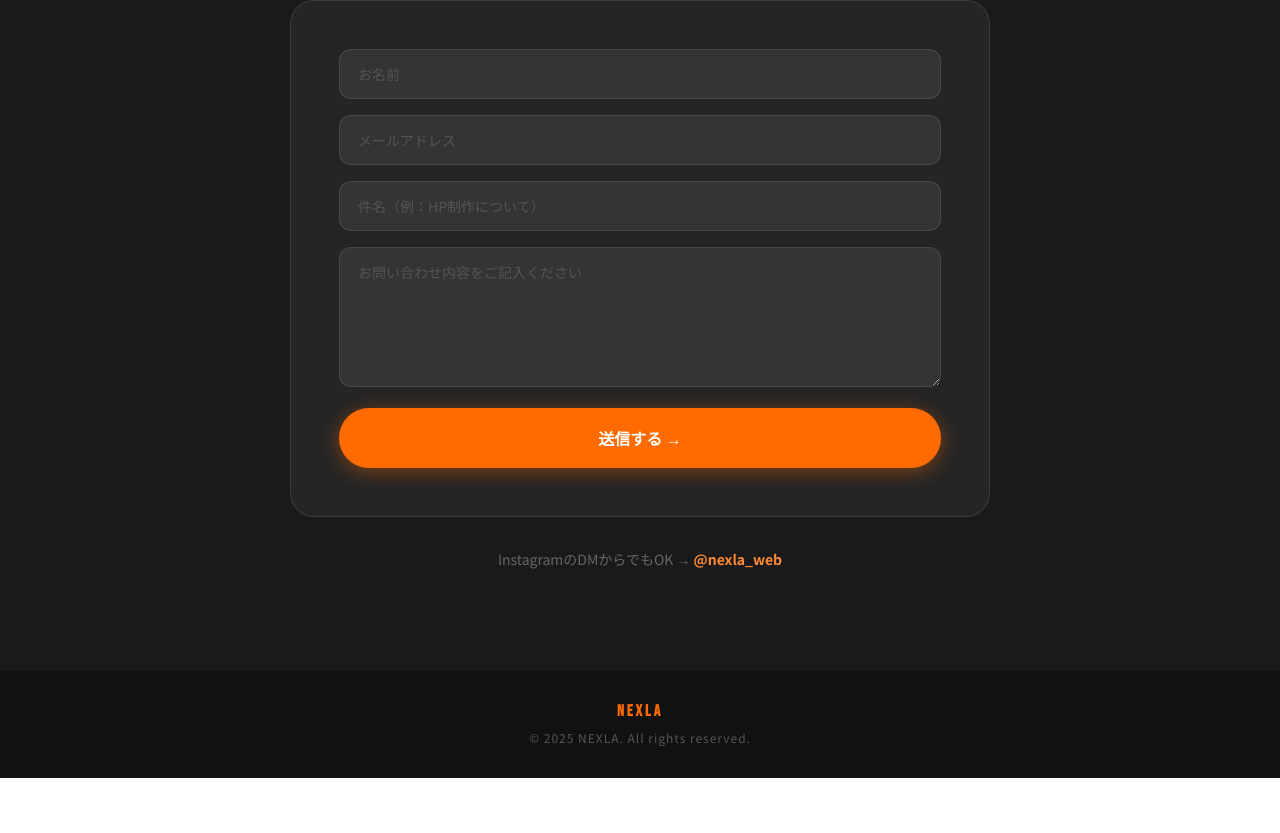
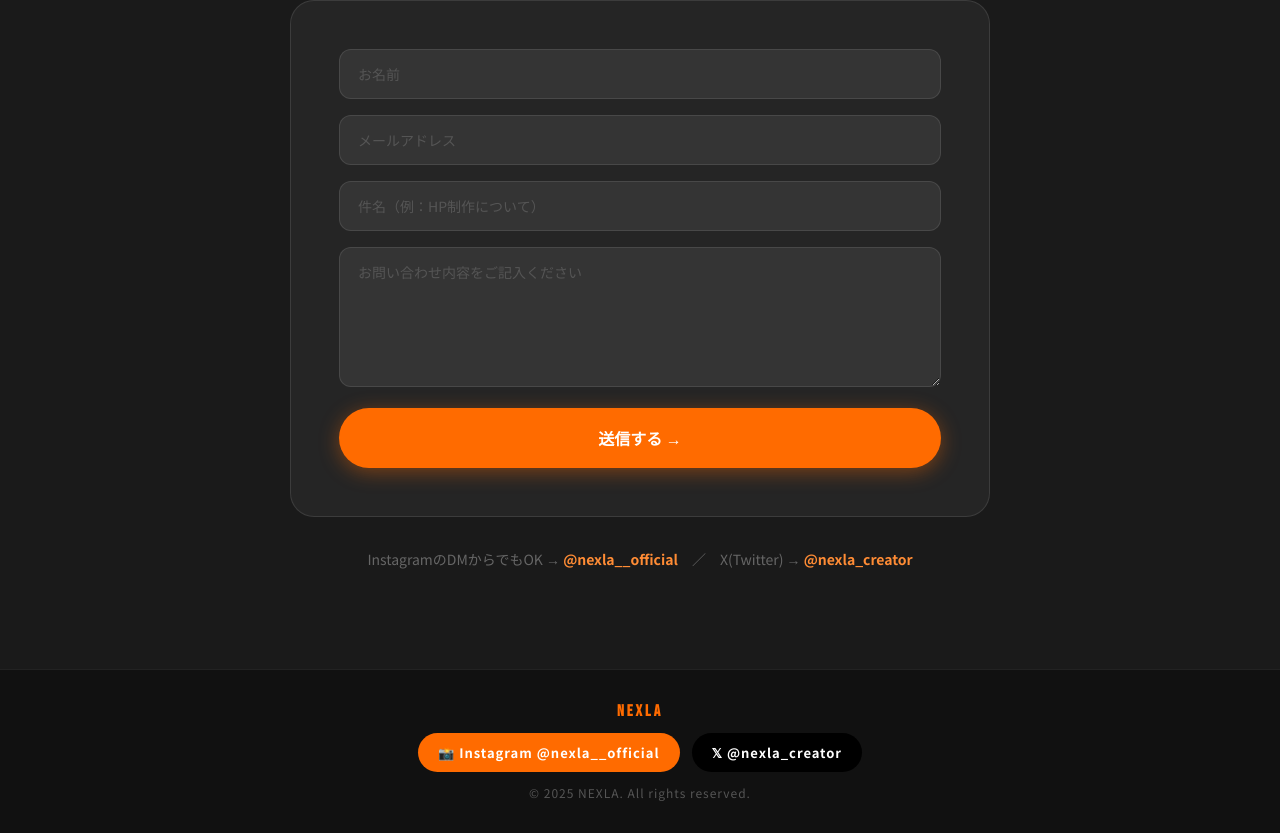
Before and after one commit to yamashina-sfg/next, a plain HTML site: page index.html in a window 1280 px wide. Shown: the part 6546-7379 px from the top of the page. Before the commit the page ends 7324 px from the top, so only its background shows below. Drawn offline with Linux system fonts and the light colour scheme.

Commit message:
Add files via upload

```diff
--- a/index.html
+++ b/index.html
@@ -842,7 +842,7 @@
       <button type="button">送信する →</button>
     </div>
     <p class="contact-dm">
-      InstagramのDMからでもOK → <a href="#">@nexla_web</a>
+      InstagramのDMからでもOK → <a href="https://www.instagram.com/nexla__official" target="_blank">@nexla__official</a>　／　X(Twitter) → <a href="https://x.com/nexla_creator" target="_blank">@nexla_creator</a>
     </p>
   </div>
 </section>
@@ -850,7 +850,17 @@
 <!-- FOOTER -->
 <footer>
   <p><strong>NEXLA</strong></p>
-  <p style="margin-top:8px;">© 2025 NEXLA. All rights reserved.</p>
+  <p style="margin-top:12px;display:flex;justify-content:center;gap:12px;flex-wrap:wrap;">
+    <a href="https://www.instagram.com/nexla__official" target="_blank"
+       style="display:inline-flex;align-items:center;gap:8px;background:var(--orange);color:#fff;padding:10px 20px;border-radius:20px;text-decoration:none;font-size:13px;font-weight:700;">
+      📸 Instagram @nexla__official
+    </a>
+    <a href="https://x.com/nexla_creator" target="_blank"
+       style="display:inline-flex;align-items:center;gap:8px;background:#000;color:#fff;padding:10px 20px;border-radius:20px;text-decoration:none;font-size:13px;font-weight:700;">
+      𝕏 @nexla_creator
+    </a>
+  </p>
+  <p style="margin-top:12px;">© 2025 NEXLA. All rights reserved.</p>
 </footer>
 
 <script>
```
